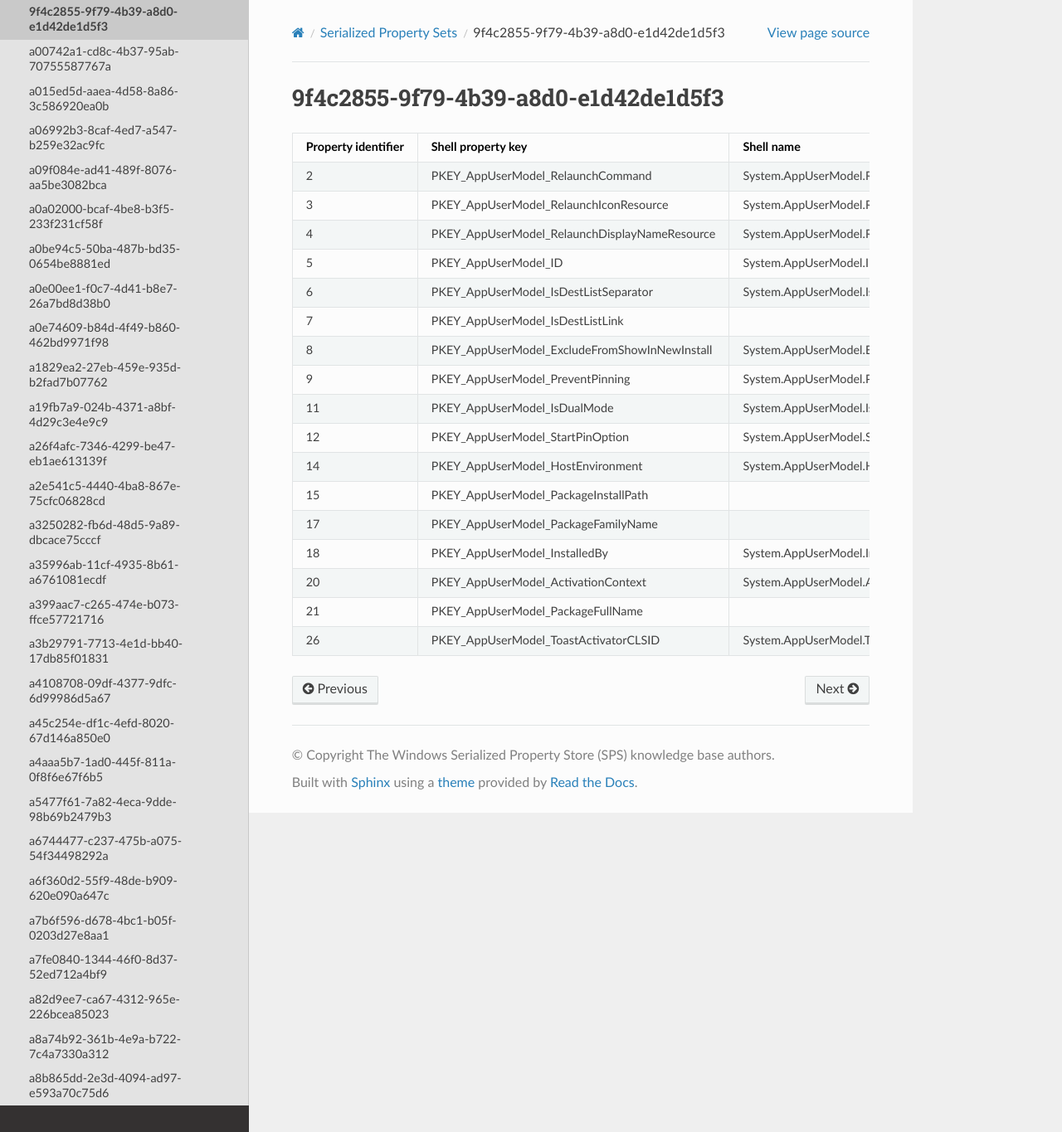
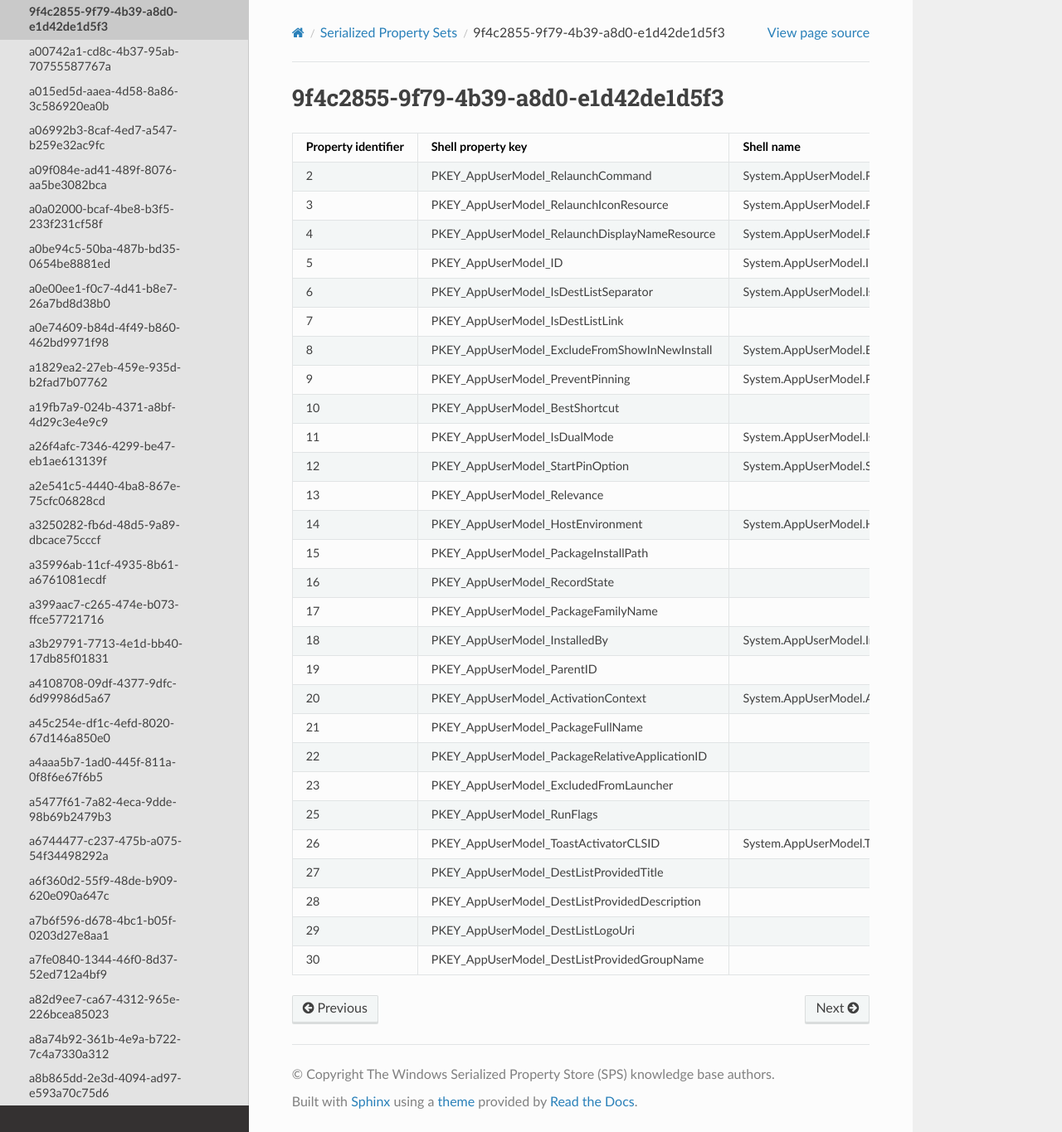
Before and after one commit to libyal/winsps-kb, a Sphinx documentation site: the page built from docs/sources/property-sets/9f4c2855-9f79-4b39-a8d0-e1d42de1d5f3.md, in a window 1280 px wide and 1365 px high. Shown: the whole window at 83% size. Built offline with Sphinx 7.4.7 and the Read the Docs theme 2.0.0, drawn with Linux system fonts in a browser that asks for light colours.

Commit message:
Worked on documentation

```diff
--- a/docs/sources/property-sets/9f4c2855-9f79-4b39-a8d0-e1d42de1d5f3.md
+++ b/docs/sources/property-sets/9f4c2855-9f79-4b39-a8d0-e1d42de1d5f3.md
@@ -10,12 +10,23 @@ Property identifier | Shell property key | Shell name | Alias
 7 | PKEY_AppUserModel_IsDestListLink |  |
 8 | PKEY_AppUserModel_ExcludeFromShowInNewInstall | System.AppUserModel.ExcludeFromShowInNewInstall |
 9 | PKEY_AppUserModel_PreventPinning | System.AppUserModel.PreventPinning |
+10 | PKEY_AppUserModel_BestShortcut |  |
 11 | PKEY_AppUserModel_IsDualMode | System.AppUserModel.IsDualMode |
 12 | PKEY_AppUserModel_StartPinOption | System.AppUserModel.StartPinOption |
+13 | PKEY_AppUserModel_Relevance |  |
 14 | PKEY_AppUserModel_HostEnvironment | System.AppUserModel.HostEnvironment |
 15 | PKEY_AppUserModel_PackageInstallPath |  |
+16 | PKEY_AppUserModel_RecordState |  |
 17 | PKEY_AppUserModel_PackageFamilyName |  |
 18 | PKEY_AppUserModel_InstalledBy | System.AppUserModel.InstalledBy |
+19 | PKEY_AppUserModel_ParentID |  |
 20 | PKEY_AppUserModel_ActivationContext | System.AppUserModel.ActivationContext |
 21 | PKEY_AppUserModel_PackageFullName |  |
+22 | PKEY_AppUserModel_PackageRelativeApplicationID |  |
+23 | PKEY_AppUserModel_ExcludedFromLauncher |  |
+25 | PKEY_AppUserModel_RunFlags |  |
 26 | PKEY_AppUserModel_ToastActivatorCLSID | System.AppUserModel.ToastActivatorCLSID |
+27 | PKEY_AppUserModel_DestListProvidedTitle |  |
+28 | PKEY_AppUserModel_DestListProvidedDescription |  |
+29 | PKEY_AppUserModel_DestListLogoUri |  |
+30 | PKEY_AppUserModel_DestListProvidedGroupName |  |
```
Also changed, not shown: docs/sources/property-sets/86d40b4d-9069-443c-819a-2a54090dccec.md (+6 -0 lines), 1 other file.
